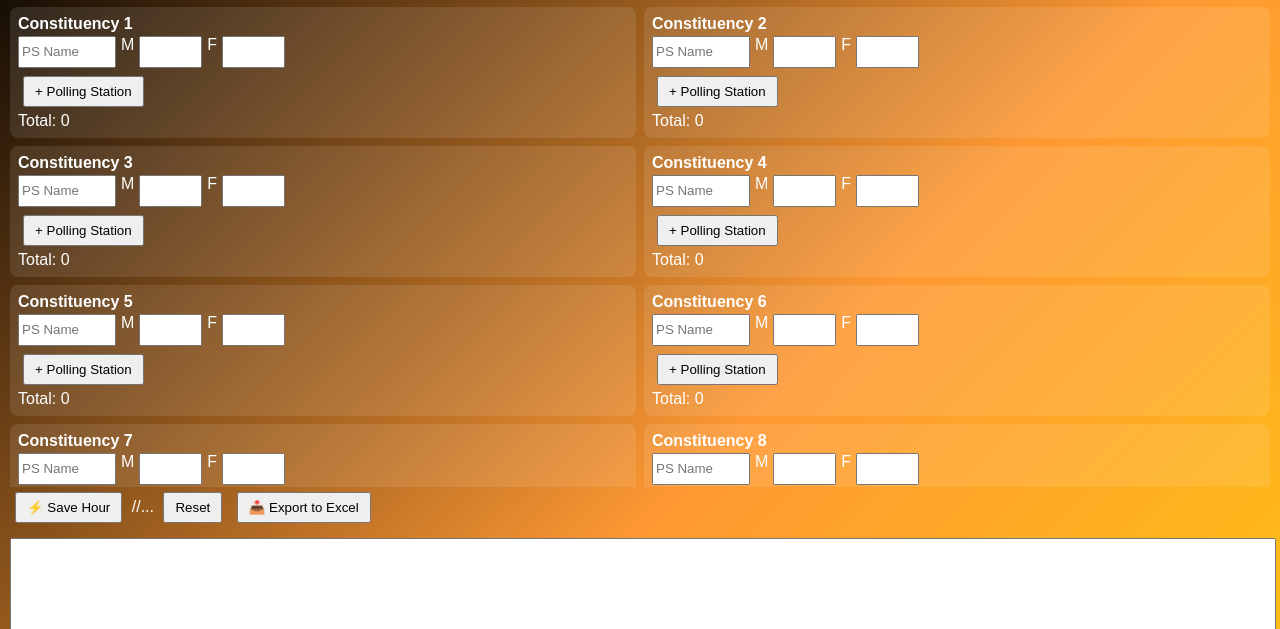
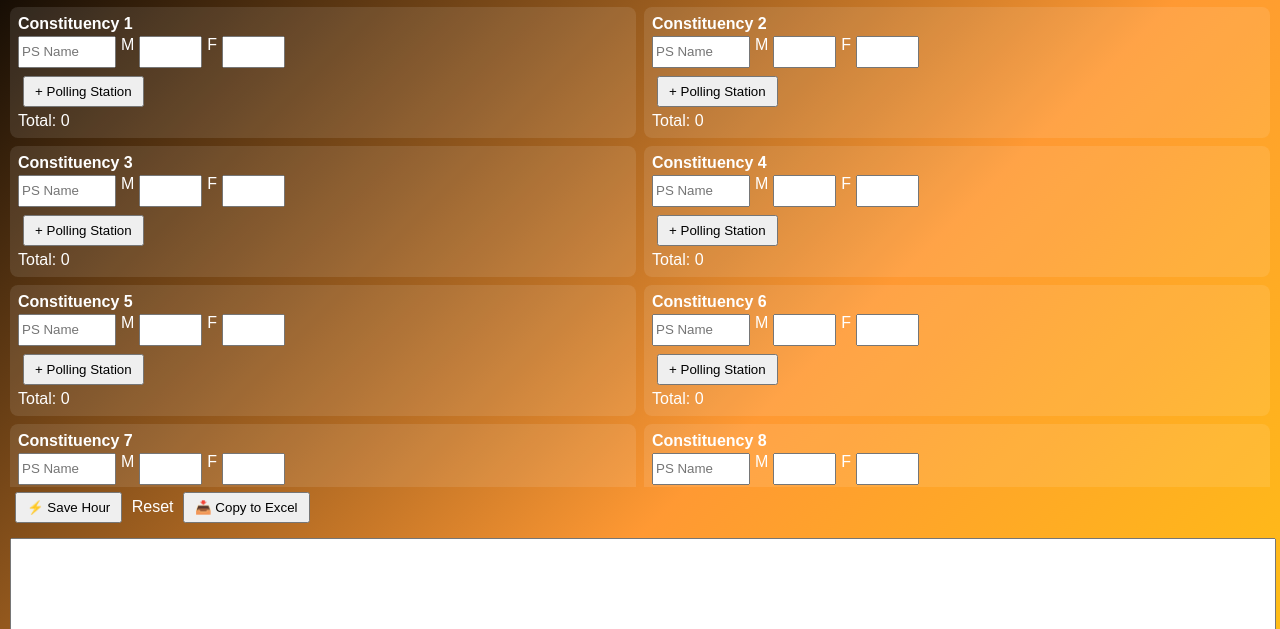
Before and after one commit to dibyendudebagt-ops/erection26-, a plain HTML site: page index.html in a window 1280 px wide. Shown: the part 115-744 px from the top of the page. Drawn offline with nearby package versions, Linux system fonts and the light colour scheme; no server answers.

Commit message:
Update index.html

```diff
--- a/index.html
+++ b/index.html
@@ -35,8 +35,8 @@ button{margin:5px;padding:6px 10px}
 <div class="wrap" id="wrap"></div>
 
 <button onclick="saveData()">⚡ Save Hour</button>
-//... <button onclick="resetAll()">Reset</button>
-<button onclick="exportExcel()">📥 Export to Excel</button>
+<!.. button onclick="resetAll()">Reset</button>
+<button onclick="exportExcel()">📥 Copy to Excel</button>
 
 <textarea id="excelData" style="width:100%;height:200px;margin-top:10px;"></textarea>
 
```
